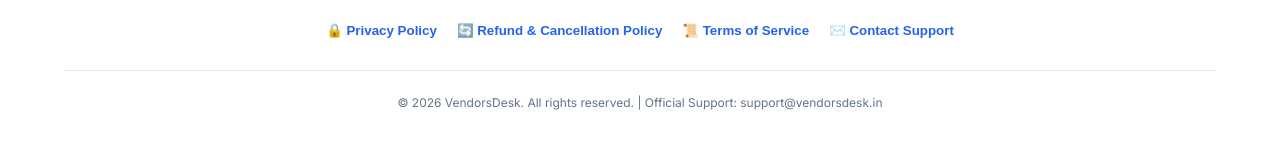
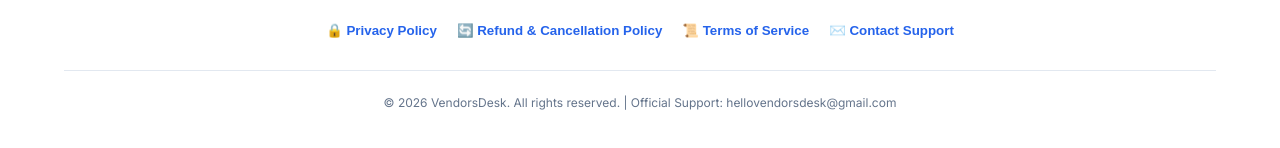
Before and after one commit to hellovendorsdesk/vendorsdesk-app, a React (Vite) app: page / in a window 1280 px wide. Shown: the part 2319-2467 px from the top of the page. Built offline with nearby package versions, Linux system fonts and the light colour scheme; no server answers.

Commit message:
Update official support email to hellovendorsdesk@gmail.com across privacy, refund, terms & contact pages

```diff
--- a/src/App.jsx
+++ b/src/App.jsx
@@ -436,7 +436,7 @@
 
                 <section>
                     <h2 style={{ fontSize: '1.3rem', fontWeight: 700, color: '#0f172a', marginBottom: '0.5rem' }}>4. Contact Us</h2>
-                    <p>If you have any privacy inquiries, reach out to our privacy compliance team at <strong>support@vendorsdesk.in</strong>.</p>
+                    <p>If you have any privacy inquiries, reach out to our privacy compliance team at <strong>hellovendorsdesk@gmail.com</strong>.</p>
                 </section>
             </div>
         </div>
@@ -464,7 +464,7 @@
                     <div style={{ background: '#eff6ff', border: '1px solid #bfdbfe', borderRadius: '12px', padding: '1.25rem', marginTop: '0.75rem', color: '#1e40af' }}>
                         <strong style={{ fontSize: '0.95rem', display: 'block', marginBottom: '0.35rem' }}>⚡ Technical Error Credit Restoration Procedure:</strong>
                         <ul style={{ paddingLeft: '1.25rem', marginTop: '0.35rem', color: '#1e3a8a', fontSize: '0.9rem' }}>
-                            <li>If a server failure, calculation error, or technical outage causes an accidental loss of query credits without outputting your audit result, you can email us immediately at <strong>support@vendorsdesk.in</strong>.</li>
+                            <li>If a server failure, calculation error, or technical outage causes an accidental loss of query credits without outputting your audit result, you can email us immediately at <strong>hellovendorsdesk@gmail.com</strong>.</li>
                             <li>Please include your registered email ID, transaction timestamp, and the tool name.</li>
                             <li>Our engineering team will audit server logs within 24–48 hours. Upon verification of the server failure or credit loss, <strong>the exact number of lost credits will be restored and credited back directly to your account balance</strong>.</li>
                         </ul>
@@ -478,7 +478,7 @@
 
                 <section>
                     <h2 style={{ fontSize: '1.3rem', fontWeight: 700, color: '#0f172a', marginBottom: '0.5rem' }}>3. How to Submit a Support Claim</h2>
-                    <p>To request a credit restoration audit for lost credits, send an email to <strong>support@vendorsdesk.in</strong> with the subject line <code>Credit Audit Request - [Your Registered Email]</code>.</p>
+                    <p>To request a credit restoration audit for lost credits, send an email to <strong>hellovendorsdesk@gmail.com</strong> with the subject line <code>Credit Audit Request - [Your Registered Email]</code>.</p>
                 </section>
 
             </div>
@@ -510,7 +510,7 @@
 
                 <section>
                     <h2 style={{ fontSize: '1.3rem', fontWeight: 700, color: '#0f172a', marginBottom: '0.5rem' }}>4. Contact</h2>
-                    <p>For questions regarding terms and conditions, contact <strong>support@vendorsdesk.in</strong>.</p>
+                    <p>For questions regarding terms and conditions, contact <strong>hellovendorsdesk@gmail.com</strong>.</p>
                 </section>
             </div>
         </div>
@@ -527,7 +527,7 @@
                 <div style={{ background: '#f8fafc', border: '1px solid #e2e8f0', padding: '1.5rem', borderRadius: '14px' }}>
                     <div style={{ fontSize: '1.8rem', marginBottom: '0.5rem' }}>✉️</div>
                     <strong style={{ fontSize: '1rem', color: '#0f172a', display: 'block' }}>Email Support</strong>
-                    <span style={{ fontSize: '0.85rem', color: '#475569', display: 'block', marginTop: '0.25rem' }}>support@vendorsdesk.in</span>
+                    <span style={{ fontSize: '0.85rem', color: '#475569', display: 'block', marginTop: '0.25rem' }}>hellovendorsdesk@gmail.com</span>
                     <span style={{ fontSize: '0.75rem', color: '#64748b', marginTop: '0.5rem', display: 'block' }}>Response time: 24 - 48 Hours</span>
                 </div>
 
@@ -920,7 +920,7 @@
                 </div>
 
                 <div style={{ color: '#64748b', fontSize: '0.75rem', borderTop: '1px solid #e2e8f0', paddingTop: '1.5rem' }}>
-                    © 2026 VendorsDesk. All rights reserved. | Official Support: support@vendorsdesk.in
+                    © 2026 VendorsDesk. All rights reserved. | Official Support: hellovendorsdesk@gmail.com
                 </div>
             </footer>
 
```
